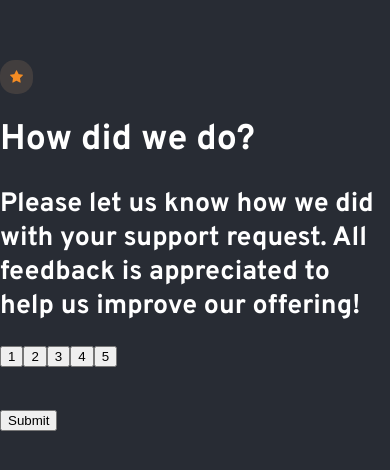
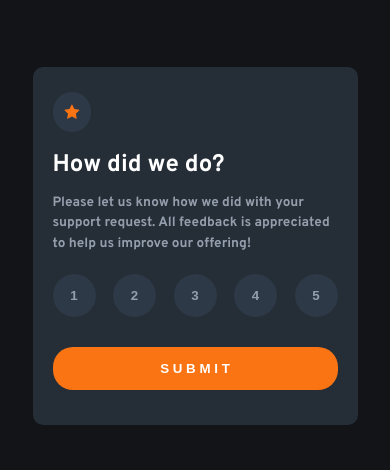
Before and after one commit to Sarkis-S/interactive-rating-component, a React (Create React App) app: page / in a window 390 px wide. Shown: the part 176-646 px from the top of the page. Built offline with nearby package versions, Linux system fonts and the light colour scheme.

Commit message:
Add styling for mobile Submit Card

```diff
--- a/src/App.css
+++ b/src/App.css
@@ -4,7 +4,7 @@
 
   /* Neutral */
   --white: hsl(0, 0%, 100%);
-  --lightgrey: hsl(217, 12%, 63%);
+  --light-grey: hsl(217, 12%, 63%);
   --medium-grey: hsl(216, 12%, 54%);
   --dark-blue: hsl(213, 19%, 18%);
   --very-dark-blue: hsl(216, 12%, 8%);
@@ -14,29 +14,68 @@
 }
 
 .App {
-  background-color: #282c34;
+  background-color: var(--very-dark-blue);
   min-height: 100vh;
   display: flex;
   flex-direction: column;
   align-items: center;
   justify-content: center;
-  font-size: calc(10px + 2vmin);
-  color: white;
+  font-size: 9px;
+  color: var(--light-grey);
+  line-height: 1.5;
   font-family: 'Overpass', sans-serif;
 }
 
+.submit-container {
+  background-color: var(--dark-blue);
+  border-radius: 10px;
+  width: 285px;
+  height: auto;
+  padding: 20px;
+}
+
 .checked {
-  color: rgb(244, 140, 36);
+  color: var(--orange);
 }
 .fa-star {
-  font-size: 14px;
-  background-color: rgb(66, 62, 62);
-  border-radius: 15px;
-  padding: 10px;
+  font-size: 16px;
+  background-color: hsl(213, 21%, 23%);
+  border-radius: 20px;
+  margin: 5px 0;
+  padding: 12px;
 }
-.svg {
-  height: 200px;
-  width: auto;
+
+h1 {
+  font-size: 24px;
+  color: var(--white);
+  line-height: 1;
+}
+
+.btn {
+  display: flex;
+  justify-content: space-between;
+  margin-top: 20px;
+  margin-bottom: 20px;
+}
+
+button {
+  background-color: hsl(213, 21%, 23%);
+  font-weight: bold;
+  color: var(--light-grey);
+  height: 43px;
+  width: 43px;
+  border-radius: 50%;
+  border: none;
+}
+
+.submit-btn {
+  background-color: var(--orange);
+  border-radius: 20px;
+  width: 100%;
+  font-weight: bold;
+  color: var(--white);
+  margin-top: 10px;
+  margin-bottom: 15px;
 }
 
 .attribution { font-size: 11px; text-align: center; }
--- a/src/components/SubmitCard.jsx
+++ b/src/components/SubmitCard.jsx
@@ -9,15 +9,17 @@ const SubmitCard = ({ handleRating, handleSubmit }) => {
 
       <h2>Please let us know how we did with your support request. All feedback is appreciated to help us improve our offering!</h2>
 
-      <p>
+      <div className="btn">
         <button onClick={handleRating}>1</button>
         <button onClick={handleRating}>2</button>
         <button onClick={handleRating}>3</button>
         <button onClick={handleRating}>4</button>
         <button onClick={handleRating}>5</button>
-      </p><br/>
+      </div>
 
-      <button type="submit" onClick={handleSubmit}>Submit</button>
+      {/* <br/> */}
+
+      <button className="submit-btn" type="submit" onClick={handleSubmit}>S U B M I T</button>
 
       {/* Rating state end */}
 
```
